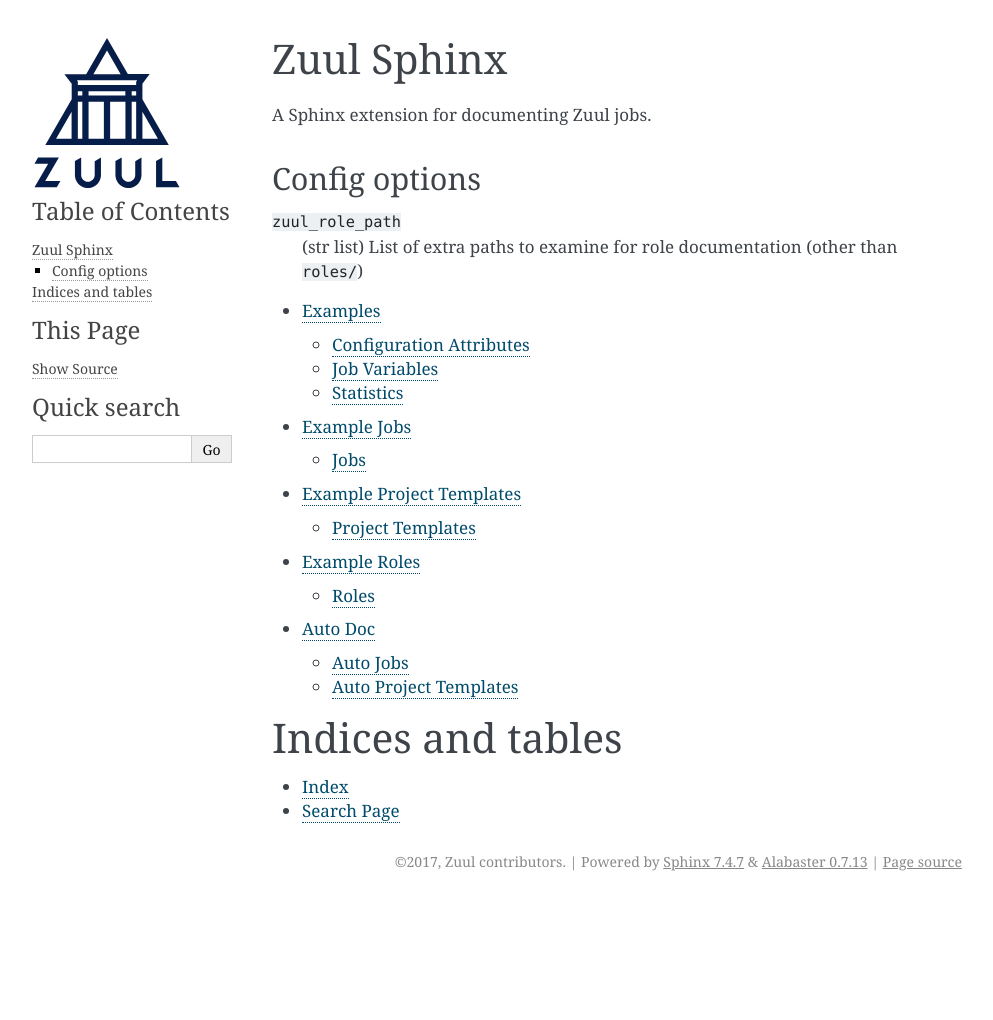
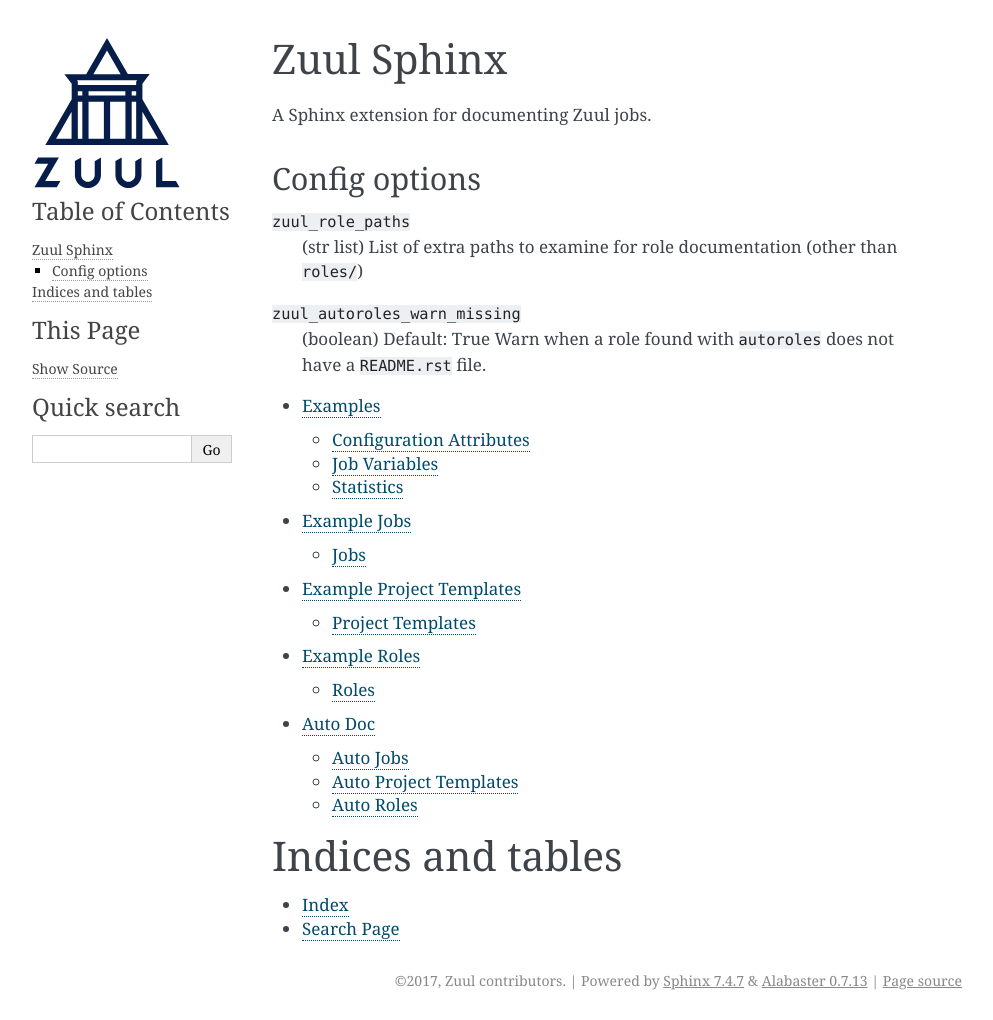
Before and after one commit to openstack-infra/zuul-sphinx, a Sphinx documentation site: the page built from doc/source/index.rst, in a window 1280 px wide. Shown: the whole page, without its empty margins (148-1141 px from the left). Built offline with Sphinx 7.4.7, drawn with Linux system fonts in a browser that asks for light colours; before the commit the page ends 901 px from its top, so only the background shows below that.

Commit message:
Warn when autoroles doesn't find a README.rst
This modifies autoroles to raise a warning when it finds a role
without a README.rst file.  This can be disabled with a config option
if you wish to build with warning-as-error but don't wish to document
roles.

Fix a typo in the readme for the zuul_role_paths

Add a test for the autoroles path detection by including a roles
directory under a subdir.  Manually removing the README.rst file has
validated that the warning is triggered.

Change-Id: Ia64298e6e910d21eb6f3830dd8b42e40e3444fa8

```diff
--- a/README.rst
+++ b/README.rst
@@ -6,7 +6,13 @@
 Config options
 --------------
 
-``zuul_role_path``
+``zuul_role_paths``
   (str list)
   List of extra paths to examine for role documentation (other than
   ``roles/``)
+
+``zuul_autoroles_warn_missing``
+  (boolean)
+  Default: True
+  Warn when a role found with ``autoroles`` does not have a
+  ``README.rst`` file.
--- a/doc/source/conf.py
+++ b/doc/source/conf.py
@@ -89,3 +89,6 @@
 # relative to this directory. They are copied after the builtin static files,
 # so a file named "default.css" will overwrite the builtin "default.css".
 html_static_path = ['_static']
+
+# Sample additional role paths
+zuul_role_paths = ['tests/roles']
--- a/doc/source/example-autodoc.rst
+++ b/doc/source/example-autodoc.rst
@@ -10,3 +10,8 @@
 ----------------------
 
 .. autoproject_templates::
+
+Auto Roles
+----------
+
+.. autoroles::
```
Also changed, not shown: 2 other files.
